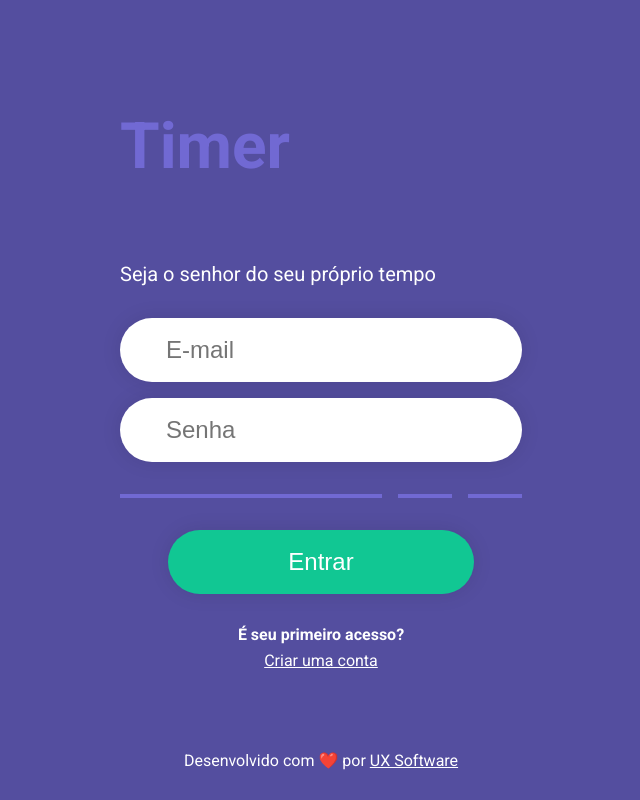
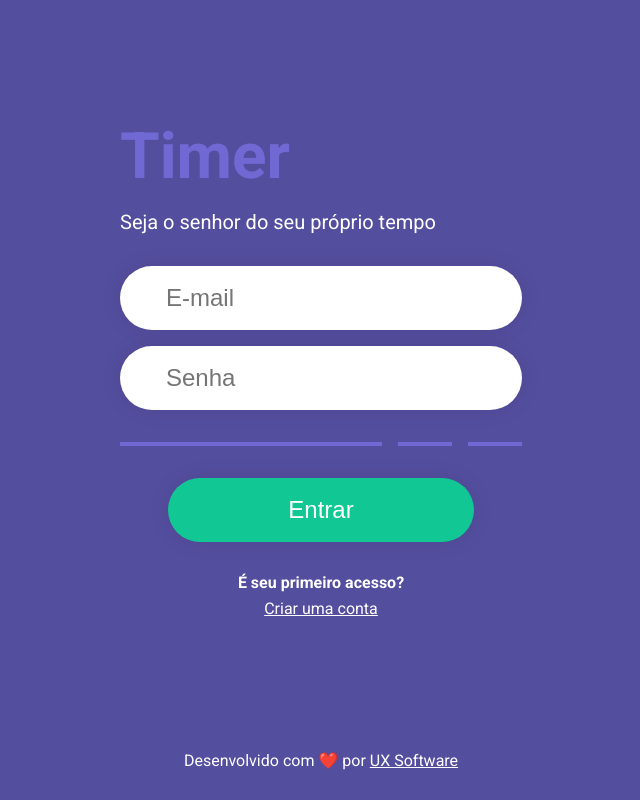
Before and after one commit to werlleyg/timerproject, a Next.js app: page / in a window 1280 px wide. Shown: the whole page, without its empty margins (319-959 px from the left). Built offline with nearby package versions, Linux system fonts and the light colour scheme; no server answers.

Commit message:
refactor: add padStart method in timer page

```diff
--- a/src/pages/timer/index.tsx
+++ b/src/pages/timer/index.tsx
@@ -69,8 +69,8 @@ export default function Timer() {
         auxSeconds = 59;
       }
 
-      minutes = auxMinutes < 10 ? '0' + auxMinutes : '' + auxMinutes;
-      seconds = auxSeconds < 10 ? '0' + auxSeconds : '' + auxSeconds;
+      minutes = ('' + auxMinutes).padStart(2, '0');
+      seconds = ('' + auxSeconds).padStart(2, '0');
 
       setSelectedActivity({
         ...selectedActivity,
--- a/src/styles/globals.scss
+++ b/src/styles/globals.scss
@@ -22,6 +22,8 @@
 
 * {
   outline-color: var(--primary-color-light);
+  padding: 0;
+  margin: 0;
 }
 
 html,
```
